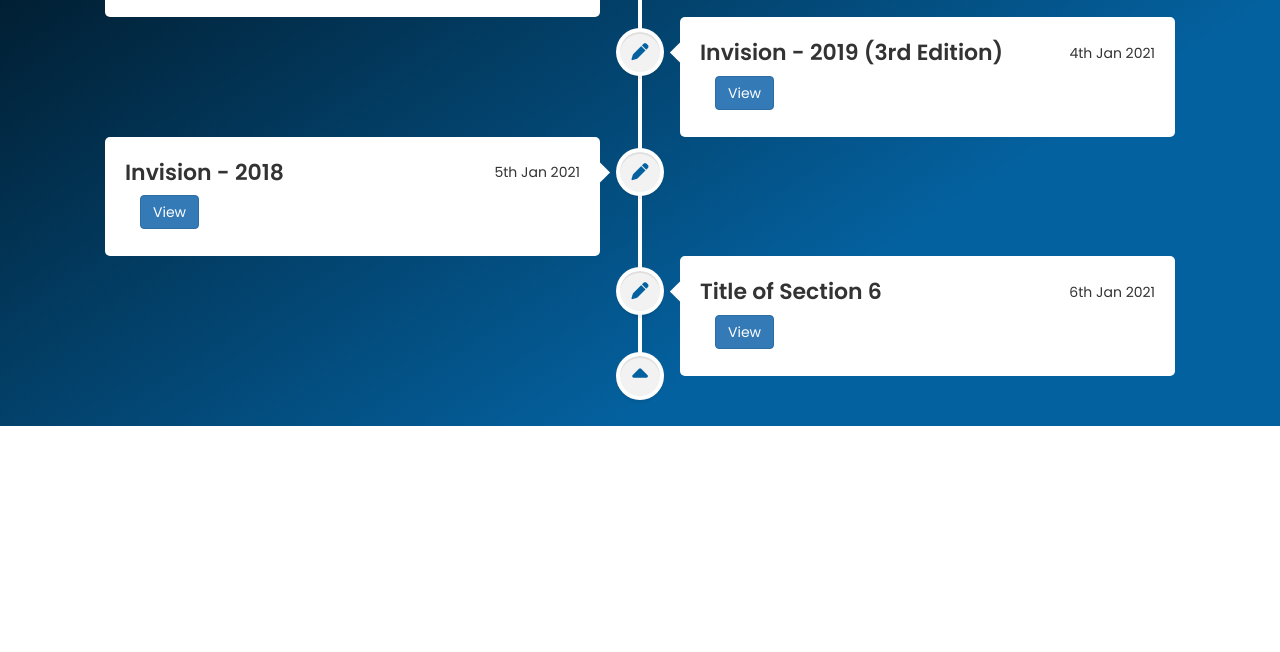
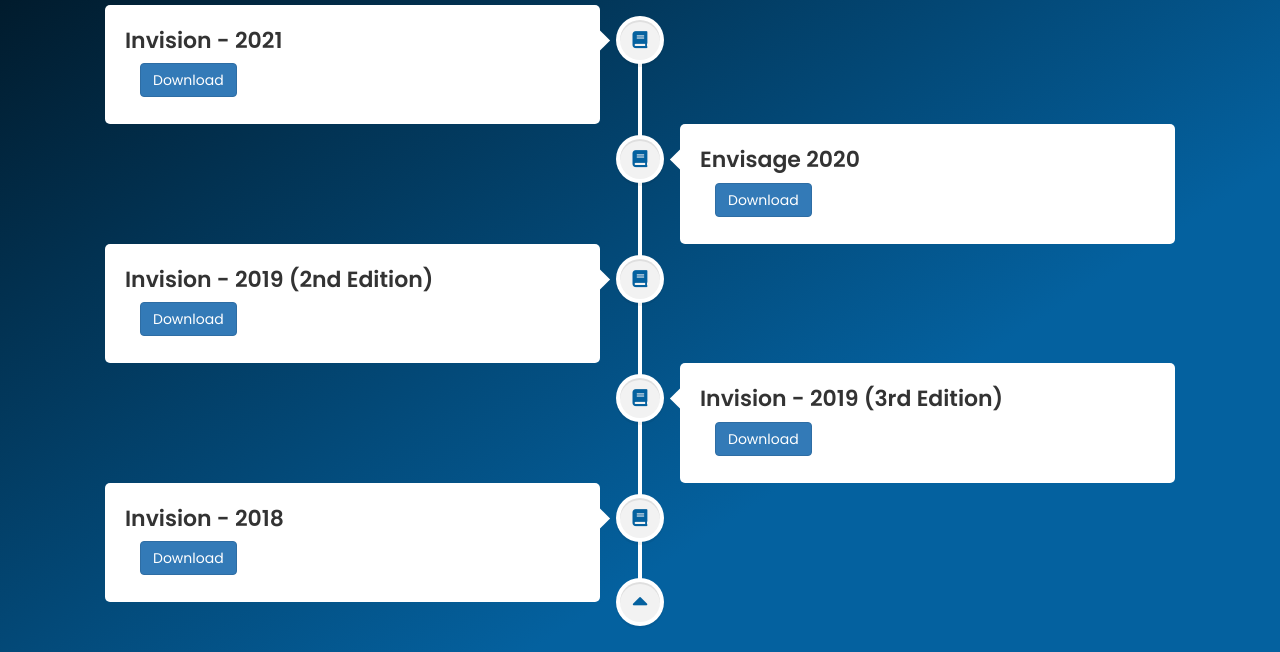
Before and after one commit to Rashmiii1001/Editorials, a plain HTML site: page index.html in a window 1280 px wide. Shown: the part 391-1043 px from the top of the page. Before the commit the page ends 817 px from the top, so only its background shows below. Drawn offline with nearby package versions, Linux system fonts and the light colour scheme.

Commit message:
Add files via upload

```diff
--- a/Oeditorials.css
+++ b/Oeditorials.css
@@ -1,147 +1,4 @@
-@import url('https://fonts.googleapis.com/css2?family=Poppins:wght@200;300;400;500;600;700&display=swap');
-*{
-  margin: 0;
-  padding: 0;
-  box-sizing: border-box;
-  font-family: "Poppins", sans-serif;
-}
-html{
-  scroll-behavior: smooth;
-}
-body{
- background-image: linear-gradient(147deg, #000000 0%, #04619f 74%);
-}
-::selection{
-  color: #fff;
- background-image: linear-gradient(147deg, #000000 0%, #04619f 74%);
-}
-.wrapper{
-  max-width: 1080px;
-  margin: 50px auto;
-  padding: 0 20px;
-  position: relative;
-}
-.wrapper .center-line{
-  position: absolute;
-  height: 100%;
-  width: 4px;
-  background: #fff;
-  left: 50%;
-  top: 20px;
-  transform: translateX(-50%);
-}
-.wrapper .row{
-  display: flex;
-}
-.wrapper .row-1{
-  justify-content: flex-start;
-}
-.wrapper .row-2{
-  justify-content: flex-end;
-}
-.wrapper .row section{
-  background: #fff;
-  border-radius: 5px;
-  width: calc(50% - 40px);
-  padding: 20px;
-  position: relative;
-}
-.wrapper .row section::before{
-  position: absolute;
-  content: "";
-  height: 15px;
-  width: 15px;
-  background: #fff;
-  top: 28px;
-  z-index: -1;
-  transform: rotate(45deg);
-}
-.row-1 section::before{
-  right: -7px;
-}
-.row-2 section::before{
-  left: -7px;
-}
-.row section .icon,
-.center-line .scroll-icon{
-  position: absolute;
-  background: #f2f2f2;
-  height: 40px;
-  width: 40px;
-  text-align: center;
-  line-height: 40px;
-  border-radius: 50%;
-  color: #ffffff;
-  font-size: 17px;
-  box-shadow: 0 0 0 4px #fff, inset 0 2px 0 rgba(0,0,0,0.08), 0 3px 0 4px rgba(0,0,0,0.05);
-}
-.center-line .scroll-icon{
-  bottom: 0px;
-  left: 50%;
-  font-size: 25px;
-  transform: translateX(-50%);
-}
-.row-1 section .icon{
-  top: 15px;
-  right: -60px;
-}
-.row-2 section .icon{
-  top: 15px;
-  left: -60px;
-}
-.row section .details,
-.row section .bottom{
-  display: flex;
-  align-items: center;
-  justify-content: space-between;
-}
-.row section .details .title{
-  font-size: 22px;
-  font-weight: 600;
-}
-.row section p{
-  margin: 10px 0 17px 0;
-}
-.row section .bottom a{
-  text-decoration: none;
-  background: #ffffff;
-  color: #fff;
-  padding: 7px 15px;
-  border-radius: 5px;
-  /* font-size: 17px; */
-  font-weight: 400;
-  transition: all 0.3s ease;
-}
-.row section .bottom a:hover{
-  transform: scale(0.97);
-}
-@media(max-width: 790px){
-  .wrapper .center-line{
-    left: 40px;
-  }
-  .wrapper .row{
-    margin: 30px 0 3px 60px;
-  }
-  .wrapper .row section{
-    width: 100%;
-  }
-  .row-1 section::before{
-    left: -7px;
-  }
-  .row-1 section .icon{
-    left: -60px;
-  }
-}
-@media(max-width: 440px){
-  .wrapper .center-line,
-  .row section::before,
-  .row section .icon{
-    display: none;
-  }
-  .wrapper .row{
-    margin: 10px 0;
-  }
-}
+
 @import url('https://fonts.googleapis.com/css2?family=Poppins:wght@200;300;400;500;600;700&display=swap');
 *{
   margin: 0;
@@ -239,6 +96,19 @@
   align-items: center;
   justify-content: space-between;
 }
+.individualContainer {
+  padding-top: 250px;
+  min-height: 100vh;
+}
+.headings {
+  font-size: 60px;
+  color: #ffffff;
+  text-transform: uppercase;
+  padding-bottom: 10px;
+  /* border-bottom: 5px solid #ffffff; */
+  display: inline-block;
+  margin-bottom: 0;
+}
 .row section .details .title{
   font-size: 22px;
   font-weight: 600;
@@ -248,7 +118,7 @@
 }
 .row section .bottom a{
   text-decoration: none;
-  /* background: #04619f; */
+  background: #ffffff;
   color: #fff;
   padding: 7px 15px;
   border-radius: 5px;
@@ -259,7 +129,8 @@
 .row section .bottom a:hover{
   transform: scale(0.97);
 }
-@media(max-width: 790px){
+@media(max-width:790px){
+
   .wrapper .center-line{
     left: 40px;
   }
@@ -276,13 +147,18 @@
     left: -60px;
   }
 }
-@media(max-width: 440px){
-  .wrapper .center-line,
-  .row section::before,
+@media(max-width: 350px){
+  /* .wrapper .center-line,
+  .row section::before, */
   .row section .icon{
     display: none;
   }
+  .wrapper .center-line{
+    display: none;
+  }
   .wrapper .row{
-    margin: 10px 0;
+    margin: 20px 0;
   }
+
+
 }
--- a/index.html
+++ b/index.html
@@ -6,18 +6,28 @@
     <link rel="stylesheet" href="Oeditorials.css">
     <link rel="stylesheet" href="https://maxcdn.bootstrapcdn.com/bootstrap/3.4.1/css/bootstrap.min.css">
     <script src="https://kit.fontawesome.com/a076d05399.js"></script>
+    <link rel="stylesheet" href="https://pro.fontawesome.com/releases/v5.10.0/css/all.css" integrity="sha384-AYmEC3Yw5cVb3ZcuHtOA93w35dYTsvhLPVnYs9eStHfGJvOvKxVfELGroGkvsg+p" crossorigin="anonymous"/>
 </head>
 <body>
+  <div class="individualContainer">
+
+    <center>
+        <h1 class="headings">
+             Our Editorials
+        </h1>
+    </center>
+
+<div class="editorial-content">
   <div class="wrapper">
     <div class="center-line">
       <a href="#" class="scroll-icon"><i class="fas fa-caret-up"></i></a>
     </div>
     <div class="row row-1">
       <section>
-        <i class="icon fas fa-pen"></i>
+        <i class="icon fas fa-book"></i>
         <div class="details">
           <span class="title">Invision - 2021</span>
-          <span>1st Jan 2021</span>
+          <!-- <span>1st Jan 2021</span> -->
         </div>
         <!-- <p>Lorem ipsum dolor sit ameters consectetur adipisicing elit. Sed qui veroes praesentium maiores, sint eos vero sapiente voluptas debitis dicta dolore.</p> -->
         <div class="bottom">
@@ -29,79 +39,80 @@
     </div>
     <div class="row row-2">
       <section>
-        <i class="icon fas fa-pen"></i>
+        <i class="icon fas fa-book"></i>
         <div class="details">
           <span class="title">Envisage 2020</span>
-          <span>2nd Jan 2021</span>
+          <!-- <span>2nd Jan 2021</span> -->
         </div>
         <!-- <p>Lorem ipsum dolor sit ameters consectetur adipisicing elit. Sed qui veroes praesentium maiores, sint eos vero sapiente voluptas debitis dicta dolore.</p> -->
         <div class="bottom">
             <a href=""download alt="">
-            <button class="btn btn-primary">View</button>
+            <button class="btn btn-primary">Download</button>
             </a>
         </div>
       </section>
     </div>
     <div class="row row-1">
       <section>
-        <i class="icon fas fa-pen"></i>
+        <i class="icon fas fa-book"></i>
         <div class="details">
           <span class="title">Invision - 2019 (2nd Edition)</span>
-          <span>3rd Jan 2021</span>
+          <!-- <span>3rd Jan 2021</span> -->
         </div>
         <!-- <p>Lorem ipsum dolor sit ameters consectetur adipisicing elit. Sed qui veroes praesentium maiores, sint eos vero sapiente voluptas debitis dicta dolore.</p> -->
         <div class="bottom">
             <a href=""download alt="">
-          <button class="btn btn-primary">View</button>
+          <button class="btn btn-primary">Download</button>
           </a>
         </div>
       </section>
     </div>
     <div class="row row-2">
       <section>
-        <i class="icon fas fa-pen"></i>
+        <i class="icon fas fa-book"></i>
         <div class="details">
           <span class="title">Invision - 2019 (3rd Edition)</span>
-          <span>4th Jan 2021</span>
+          <!-- <span>4th Jan 2021</span> -->
         </div>
         <!-- <p>Lorem ipsum dolor sit ameters consectetur adipisicing elit. Sed qui veroes praesentium maiores, sint eos vero sapiente voluptas debitis dicta dolore.</p> -->
         <div class="bottom">
             <a href=""download alt="">
-            <button class="btn btn-primary">View</button>
+            <button class="btn btn-primary">Download</button>
             </a>
         </div>
       </section>
     </div>
     <div class="row row-1">
       <section>
-        <i class="icon fas fa-pen"></i>
+        <i class="icon fas fa-book"></i>
         <div class="details">
           <span class="title">Invision - 2018</span>
-          <span>5th Jan 2021</span>
+          <!-- <span>5th Jan 2021</span> -->
         </div>
         <!-- <p>Lorem ipsum dolor sit ameters consectetur adipisicing elit. Sed qui veroes praesentium maiores, sint eos vero sapiente voluptas debitis dicta dolore.</p> -->
         <div class="bottom">
             <a href=""download alt="">
-            <button class="btn btn-primary">View</button>
+            <button class="btn btn-primary">Download</button>
         </a>
         </div>
       </section>
     </div>
-    <div class="row row-2">
+    <!-- <div class="row row-2">
       <section>
-        <i class="icon fas fa-pen"></i>
+        <i class="icon fas fa-book"></i>
         <div class="details">
           <span class="title">Title of Section 6</span>
-          <span>6th Jan 2021</span>
+           <span>6th Jan 2021</span>
         </div>
-        <!-- <p>Lorem ipsum dolor sit ameters consectetur adipisicing elit. Sed qui veroes praesentium maiores, sint eos vero sapiente voluptas debitis dicta dolore.</p> -->
         <div class="bottom">
             <a href=""download alt="">
-            <button class="btn btn-primary">View</button>
+            <button class="btn btn-primary">Download</button>
             </a>
       </section>
-    </div>
+    </div> -->
   </div>
+</div>
+</div>
 
 </body>
 </html>
```
